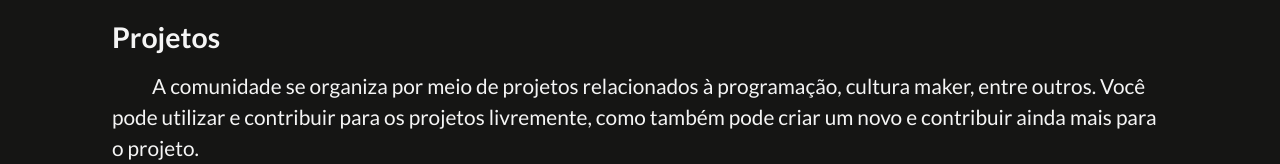
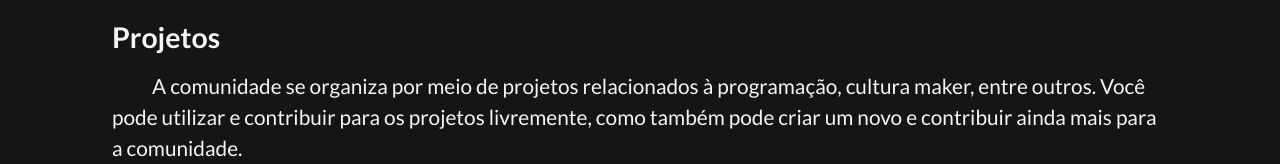
Before and after one commit to ifpeopensource/ifpeopensource.com.br, a Next.js app: page / in a window 1280 px wide. Shown: the part 636-800 px from the top of the page. Built offline with nearby package versions, Linux system fonts and the light colour scheme.

Commit message:
Update src/components/Projects/index.tsx
Co-authored-by: Welton Felix <contato.weltonf@gmail.com>

```diff
--- a/src/components/Projects/index.tsx
+++ b/src/components/Projects/index.tsx
@@ -21,7 +21,7 @@ const Projects: React.FC<ProjectsProps> = ({ projects }) => (
     <Description style={{ textIndent: '2.5rem', marginBottom: '0.5rem' }}>
       A comunidade se organiza por meio de projetos relacionados à programação,
       cultura maker, entre outros. Você pode utilizar e contribuir para os
-      projetos livremente, como também pode criar um novo e contribuir ainda mais para o projeto.
+      projetos livremente, como também pode criar um novo e contribuir ainda mais para a comunidade.
     </Description>
     <Description style={{ textIndent: '2.5rem' }}>
       Veja alguns dos projetos que a comunidade desenvolve atualmente:
```
